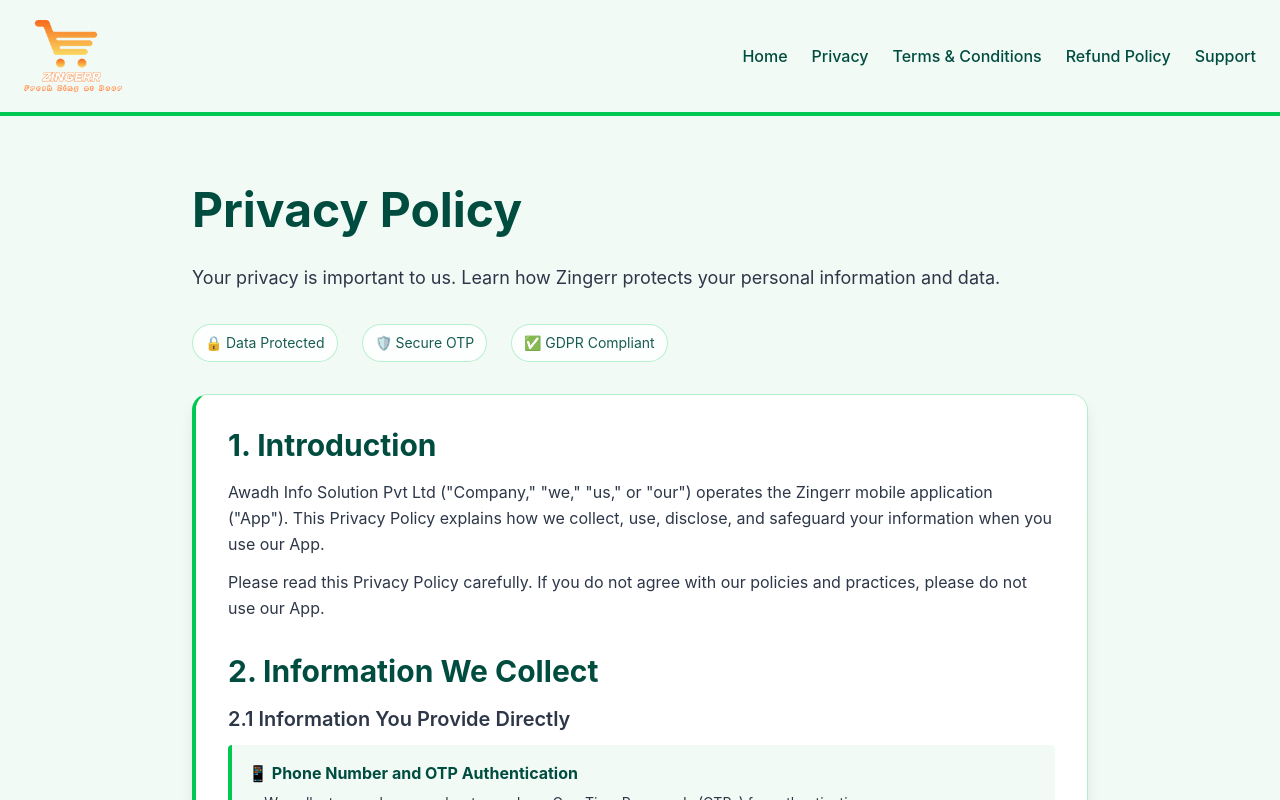
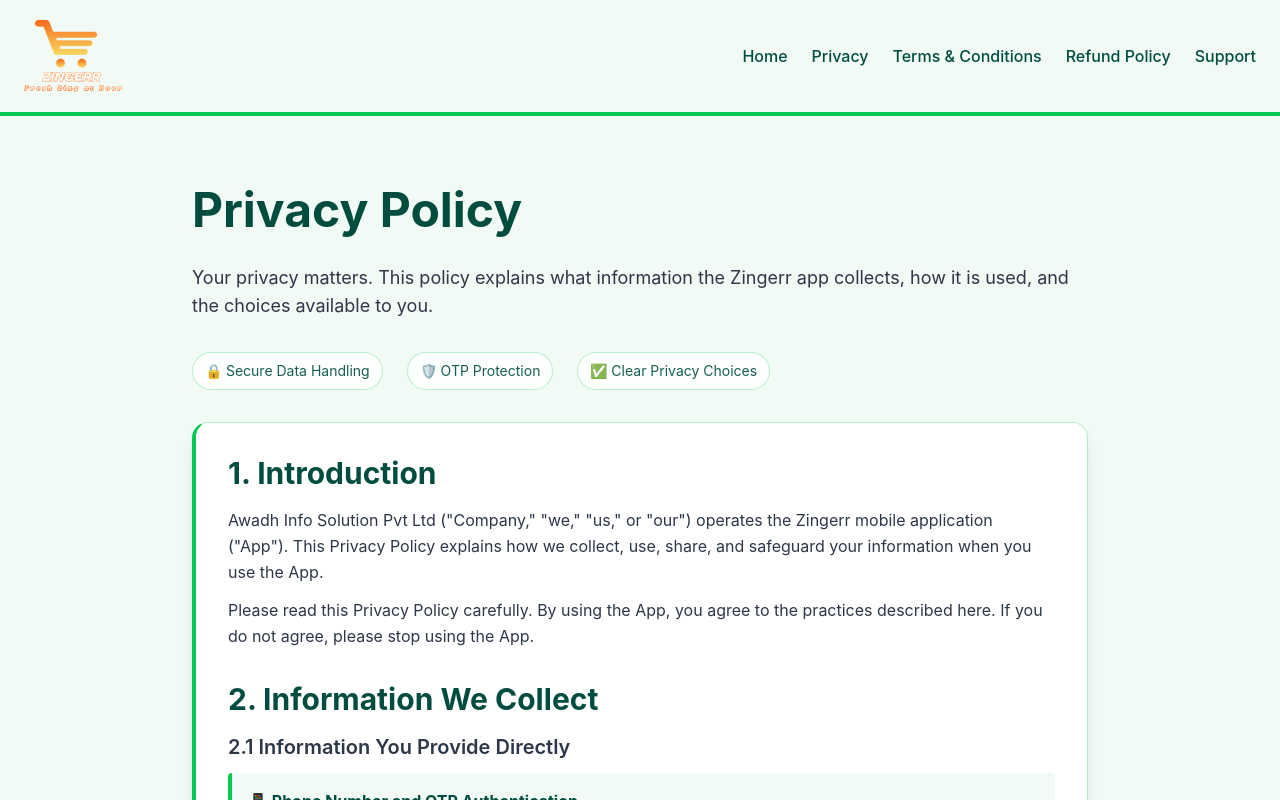
Before and after one commit to Awadh2026/Bridge-site, a React (Vite) app: page /privacy in a window 1280 px wide. Shown: the top 800 px of the page. Built offline with nearby package versions, Linux system fonts and the light colour scheme; the HTML template or start-up script is replaced by a standard one.

Commit message:
Update privacy page

```diff
--- a/src/pages/Privacy.jsx
+++ b/src/pages/Privacy.jsx
@@ -6,12 +6,12 @@
         <div className="max-w-4xl mx-auto">
           <h1 className="text-4xl md:text-5xl font-bold leading-tight mb-6 text-app-header">Privacy Policy</h1>
           <p className="text-base md:text-lg text-app-body mb-8">
-            Your privacy is important to us. Learn how Zingerr protects your personal information and data.
+            Your privacy matters. This policy explains what information the Zingerr app collects, how it is used, and the choices available to you.
           </p>
           <div className="flex gap-3 md:gap-6 mb-8 text-xs md:text-sm opacity-90 flex-wrap">
-            <span className="bg-white border border-app-accent/30 px-3 py-2 rounded-full text-app-header">🔒 Data Protected</span>
-            <span className="bg-white border border-app-accent/30 px-3 py-2 rounded-full text-app-header">🛡️ Secure OTP</span>
-            <span className="bg-white border border-app-accent/30 px-3 py-2 rounded-full text-app-header">✅ GDPR Compliant</span>
+            <span className="bg-white border border-app-accent/30 px-3 py-2 rounded-full text-app-header">🔒 Secure Data Handling</span>
+            <span className="bg-white border border-app-accent/30 px-3 py-2 rounded-full text-app-header">🛡️ OTP Protection</span>
+            <span className="bg-white border border-app-accent/30 px-3 py-2 rounded-full text-app-header">✅ Clear Privacy Choices</span>
           </div>
 
           {/* BLUE SCREEN CONTENT BOX */}
@@ -20,10 +20,10 @@
             <div className="mb-8">
               <h2 className="text-2xl md:text-3xl font-bold text-app-header mb-4">1. Introduction</h2>
               <p className="text-app-body leading-relaxed text-sm md:text-base">
-                Awadh Info Solution Pvt Ltd ("Company," "we," "us," or "our") operates the Zingerr mobile application ("App"). This Privacy Policy explains how we collect, use, disclose, and safeguard your information when you use our App.
+                Awadh Info Solution Pvt Ltd ("Company," "we," "us," or "our") operates the Zingerr mobile application ("App"). This Privacy Policy explains how we collect, use, share, and safeguard your information when you use the App.
               </p>
               <p className="text-app-body leading-relaxed mt-3 text-sm md:text-base">
-                Please read this Privacy Policy carefully. If you do not agree with our policies and practices, please do not use our App.
+                Please read this Privacy Policy carefully. By using the App, you agree to the practices described here. If you do not agree, please stop using the App.
               </p>
             </div>
 
@@ -88,7 +88,7 @@
             <div className="mb-8">
               <h2 className="text-2xl md:text-3xl font-bold text-app-header mb-4">5. Sharing of Information</h2>
               <p className="text-red-700 font-semibold text-sm md:text-base mb-3">⚠️ We do NOT sell, trade, or rent your personal information.</p>
-              <p className="text-app-body mb-3 text-xs md:text-sm">We may share information only in these cases:</p>
+              <p className="text-app-body mb-3 text-xs md:text-sm">We only share information when it is necessary to provide the App, protect legal rights, or comply with applicable law.</p>
               <ul className="space-y-2 text-app-body text-xs md:text-sm">
                 <li>🔗 <strong>Third-Party Service Providers:</strong> SMS & cloud services</li>
                 <li>⚖️ <strong>Legal Requirements:</strong> When required by law</li>
@@ -100,7 +100,7 @@
             {/* Section 6 */}
             <div className="mb-8">
               <h2 className="text-2xl md:text-3xl font-bold text-app-header mb-4">6. Data Security</h2>
-              <p className="text-app-body mb-3 text-xs md:text-sm">We implement comprehensive security measures:</p>
+              <p className="text-app-body mb-3 text-xs md:text-sm">We use reasonable technical and organizational safeguards to protect your information:</p>
               <ul className="space-y-2 text-app-body text-xs md:text-sm">
                 <li>🔐 <strong>SSL/TLS Encryption:</strong> For data in transit</li>
                 <li>🔒 <strong>Encrypted Storage:</strong> For sensitive data</li>
@@ -150,7 +150,7 @@
 
             <div className="mb-8">
               <h2 className="text-2xl md:text-3xl font-bold text-app-header mb-4">10. Third-Party Links</h2>
-              <p className="text-app-body text-xs md:text-sm">App may contain third-party links. We're not responsible for their privacy practices.</p>
+              <p className="text-app-body text-xs md:text-sm">The App may contain links to third-party services. We are not responsible for the privacy practices of those third parties.</p>
             </div>
 
             {/* Section 13 */}
@@ -177,7 +177,7 @@
 
             {/* Footer */}
             <div className="text-center text-app-body text-xs pt-4">
-              <p><strong>Last Updated:</strong> May 11, 2026 | <strong>Version:</strong> 1.0</p>
+              <p><strong>Last Updated:</strong> july 15, 2026 | <strong>Version:</strong>1.0.0+1</p>
             </div>
           </div>
         </div>
```
